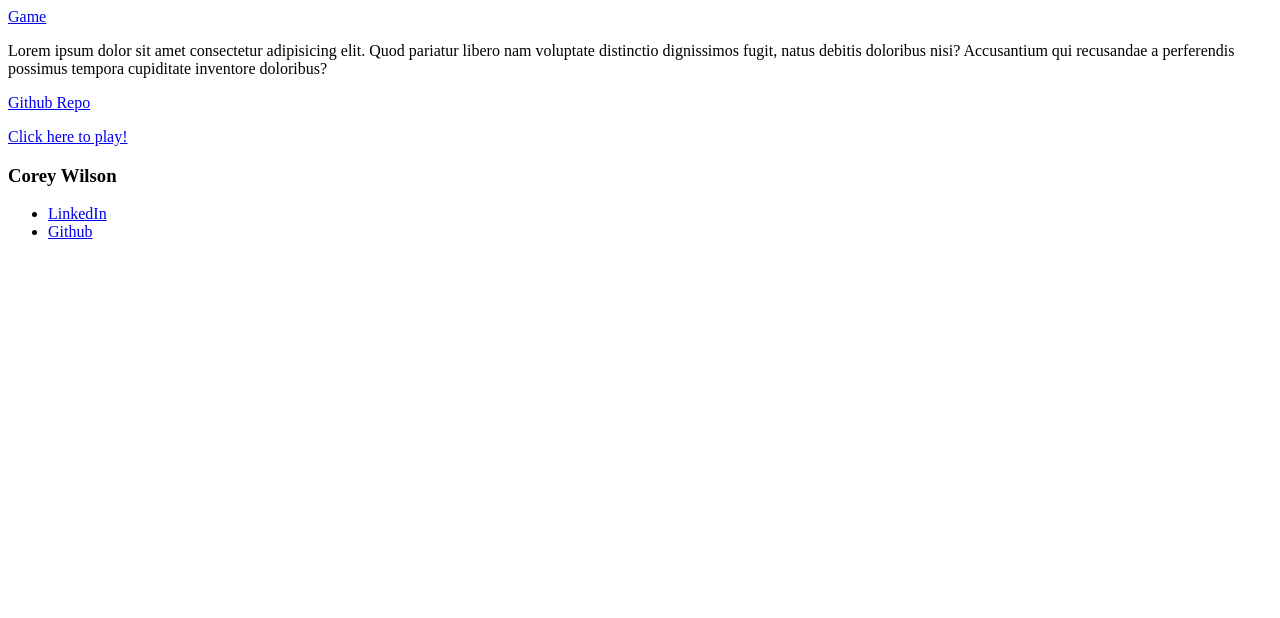
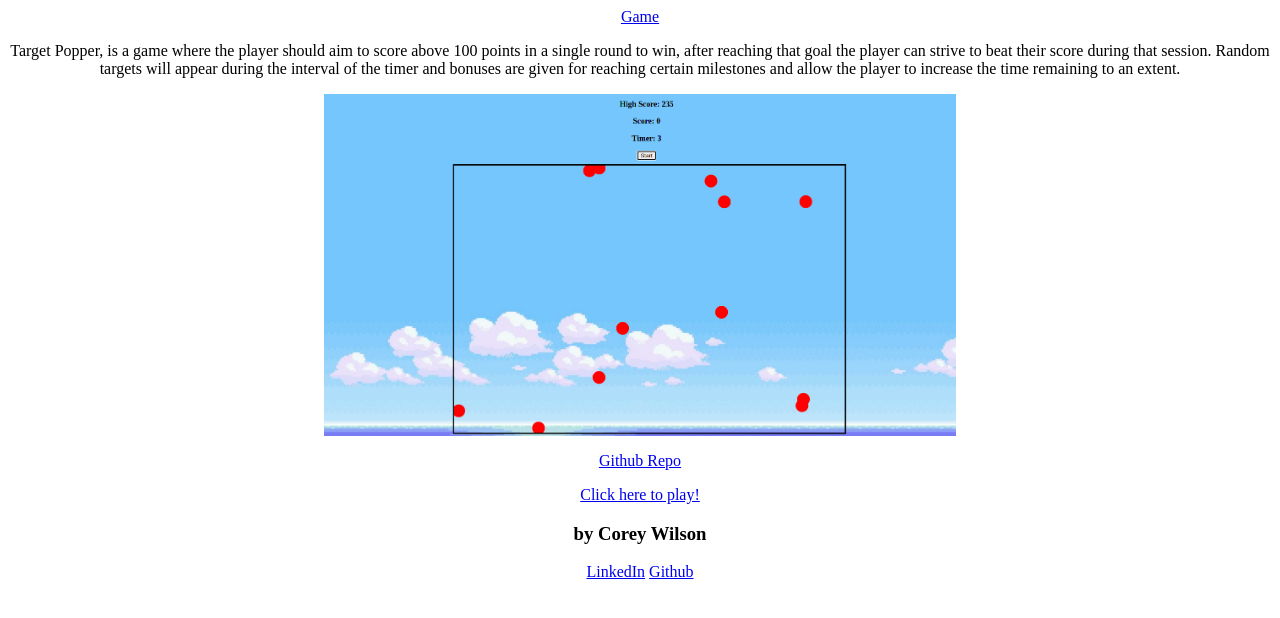
Before and after one commit to CoreyWilson319/target-popper, a plain HTML site: page index.html in a window 1280 px wide. Drawn offline with Linux system fonts and the light colour scheme.

Commit message:
preliminary landing page

```diff
--- /dev/null
+++ b/index.css
@@ -0,0 +1,27 @@
+body {
+    text-align: center;
+}
+.imageContainer {
+    display: flex;
+    justify-content: center;
+}
+
+.gameLinks {
+    text-align: center;
+}
+
+.socials {
+    text-align: center;
+    list-style: none
+}
+
+h3 {
+    text-align: center;
+}
+
+#image {
+    max-width: 50%;
+    height: auto;
+    margin: 0 auto;
+    text-align: center;
+}
--- a/index.html
+++ b/index.html
@@ -6,26 +6,29 @@
     <meta http-equiv="X-UA-Compatible" content="IE=edge">
     <meta name="viewport" content="width=device-width, initial-scale=1.0">
     <title>Home</title>
+    <link rel="stylesheet" href="index.css">
 </head>
 
 <body>
     <a href='game.html'>Game</a>
     <div>
-        <p>Lorem ipsum dolor sit amet consectetur adipisicing elit. Quod pariatur libero nam voluptate distinctio
-            dignissimos fugit, natus debitis doloribus nisi? Accusantium qui recusandae a perferendis possimus tempora
-            cupiditate inventore doloribus?</p>
-        <p><a target="_blank" href=https://github.com/CoreyWilson319/tile-wars>Github Repo</a></p>
-        <a href='game.html'>Click here to play!</a>
+        <p>Target Popper, is a game where the player should aim to score above 100 points in a single round to win,
+            after reaching that goal the player can strive to beat their score during that session. Random targets will
+            appear during the interval of the timer and bonuses are given for reaching certain milestones and allow the
+            player to increase the time remaining to an extent.</p>
+        <div class="imageContainer">
+            <img id=image src='Screenshot.png'>
+        </div>
+        <div class="gameLinks">
+            <p><a target="_blank" href=https://github.com/CoreyWilson319/tile-wars>Github Repo</a></p>
+            <a href='game.html'>Click here to play!</a>
+        </div>
     </div>
-    <h3>Corey Wilson</h3>
-    <ul class='socials'>
-        <li>
-            <a target='_blank' href=https://www.linkedin.com/in/corey-wilson-3955441b6 />LinkedIn</a>
-        </li>
-        <li>
-            <a target='_blank' href=https://github.com/CoreyWilson319>Github</a>
-        </li>
-    </ul>
+    <h3>by Corey Wilson</h3>
+    <div class='socials'>
+        <a target='_blank' href=https://www.linkedin.com/in/corey-wilson-3955441b6 />LinkedIn</a>
+        <a target='_blank' href=https://github.com/CoreyWilson319>Github</a>
+    </div>
 </body>
 
 </html>
```
Also changed, not shown: game.html (+1 -1 lines), Screenshot.png (added), game.css (renamed from style.css).
